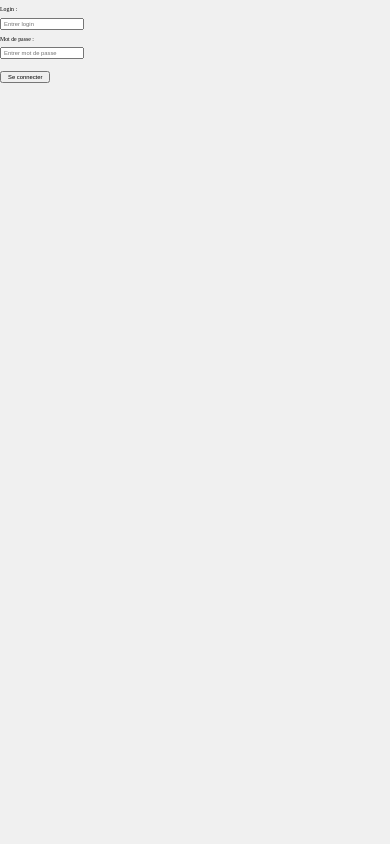
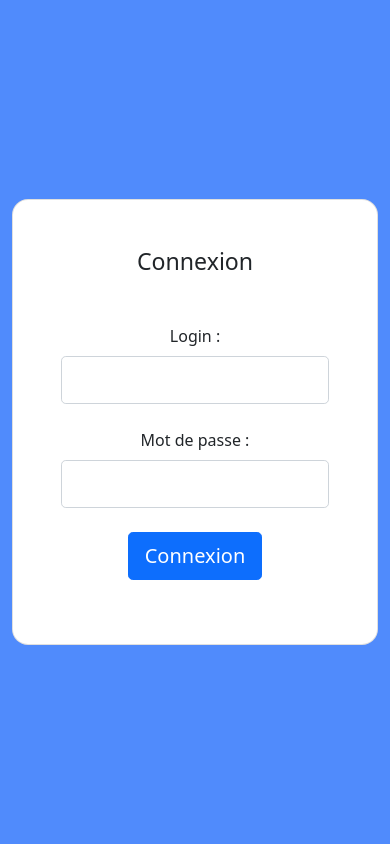
Before and after one commit to PaulineTeoulle/JeuDeDames, a website: page AppCordova/www/index.html in a window 390 px wide. Shown: the top 844 px of the page. Drawn offline with nearby package versions, Linux system fonts and the light colour scheme; some packages are replaced by stand-ins of ours.

Commit message:
Style Login/Menu

```diff
--- a/AppCordova/www/index.html
+++ b/AppCordova/www/index.html
@@ -30,7 +30,7 @@
             * Disables use of inline scripts in order to mitigate risk of XSS vulnerabilities. To change this:
                 * Enable inline JS: add 'unsafe-inline' to default-src
         -->
-    <meta http-equiv="Content-Security-Policy" content="default-src 'self' data: gap: https://ssl.gstatic.com 'unsafe-eval' 'unsafe-inline';
+    <meta content="default-src 'self' data: gap: https://ssl.gstatic.com 'unsafe-eval' 'unsafe-inline';
 
           style-src 'unsafe-inline' 'self';
           media-src *;
@@ -44,6 +44,8 @@
     <meta name="viewport" content="initial-scale=1, width=device-width, viewport-fit=cover">
     <meta name="color-scheme" content="light dark">
     <link rel="stylesheet" href="css/index.css">
+    <link href="https://cdn.jsdelivr.net/npm/bootstrap@5.0.2/dist/css/bootstrap.min.css" rel="stylesheet" integrity="sha384-EVSTQN3/azprG1Anm3QDgpJLIm9Nao0Yz1ztcQTwFspd3yD65VohhpuuCOmLASjC" crossorigin="anonymous">
+
     <script src="cordova.js"></script>
     <script src="js/index.js"></script>
     <script src="js/logiqueJeu.js"></script>
@@ -53,19 +55,54 @@
 
 <body>
 
-    <div id="log">
-        <p>Login :</p>
-        <p><input type="text" id="login" placeholder="Entrer login"></p>
-        <p>Mot de passe :</p>
-        <p><input type="text" id="mdp" placeholder="Entrer mot de passe"></p>
-        <button type="button" id="AuthButton" onclick="authentification()">Se connecter</button>
-        <p id="messageServeur"></p>
-    </div>
+    <section id="log" class="vh-100" style="background-color: #508bfc;">
+        <div  class="container py-5 h-100" >
+          <div class="row d-flex justify-content-center align-items-center h-100">
+            <div class="col-12 col-md-8 col-lg-6 col-xl-5">
+              <div class="card shadow-2-strong" style="border-radius: 1rem;">
+                <div class="card-body p-5 text-center">
 
-    <div id="choix" style="display: none;">
-        <p><a href="#board" id="nGame" onclick="handleNewGame()">Nouvelle partie ➔</a></p>
-        <p><a href="#classement" id="class" onclick="displayClassement()">Classement général ➔</a></p>
-    </div>
+                  <h3 class="mb-5">Connexion</h3>
+
+                  <div class="form-outline mb-4">
+                    <label class="form-label" for="login">Login :</label>
+                    <input type="email" id="login" class="form-control form-control-lg" />
+                  </div>
+
+                  <div class="form-outline mb-4">
+                    <label class="form-label" for="mdp">Mot de passe :</label>
+                    <input type="password" id="mdp" class="form-control form-control-lg" />
+                  </div>
+
+                  <!-- Checkbox -->
+
+                  <button class="btn btn-primary btn-lg btn-block" type="button" id="AuthButton" onclick="authentification()">Connexion</button>
+                  <p id="messageServeur"></p>
+
+                </div>
+              </div>
+            </div>
+          </div>
+        </div>
+      </section>
+
+    <section id="choix" id="log" class="vh-100" style="background-color: #508bfc;">
+        <div  class="container py-5 h-100" >
+          <div class="row d-flex justify-content-center align-items-center h-100">
+            <div class="col-12 col-md-8 col-lg-6 col-xl-5">
+              <div class="card shadow-2-strong" style="border-radius: 1rem;">
+                <div class="card-body p-5 text-center">
+
+                    <p><a href="#board" id="nGame" onclick="handleNewGame()">Nouvelle partie ➔</a></p>
+                    <p><a href="#classement" id="class" onclick="displayClassement()">Classement général ➔</a></p>
+
+                </div>
+              </div>
+            </div>
+          </div>
+        </div>
+      </section>
+
 
     <div id="classement" style="display: none;">
         <table>
```
